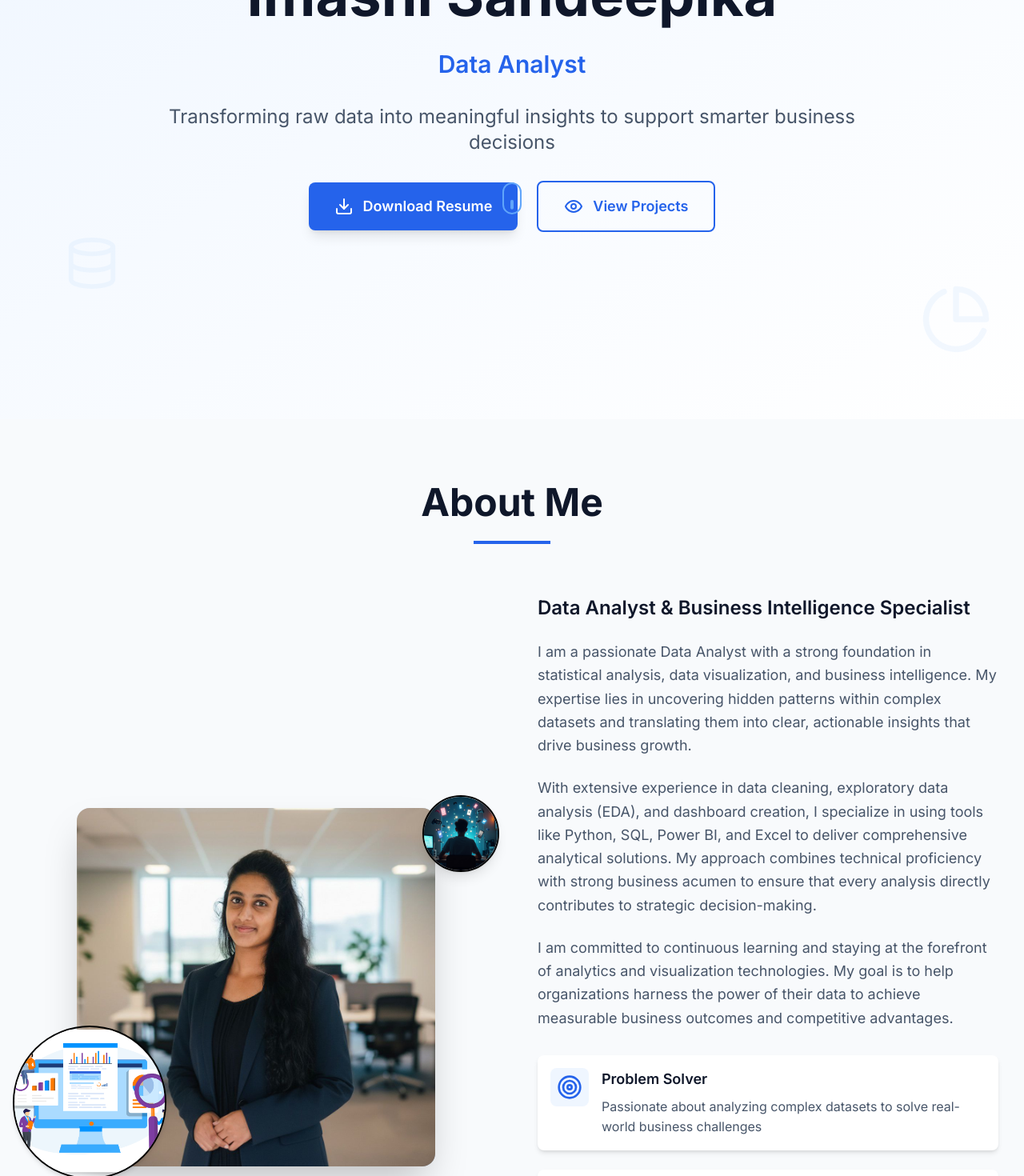
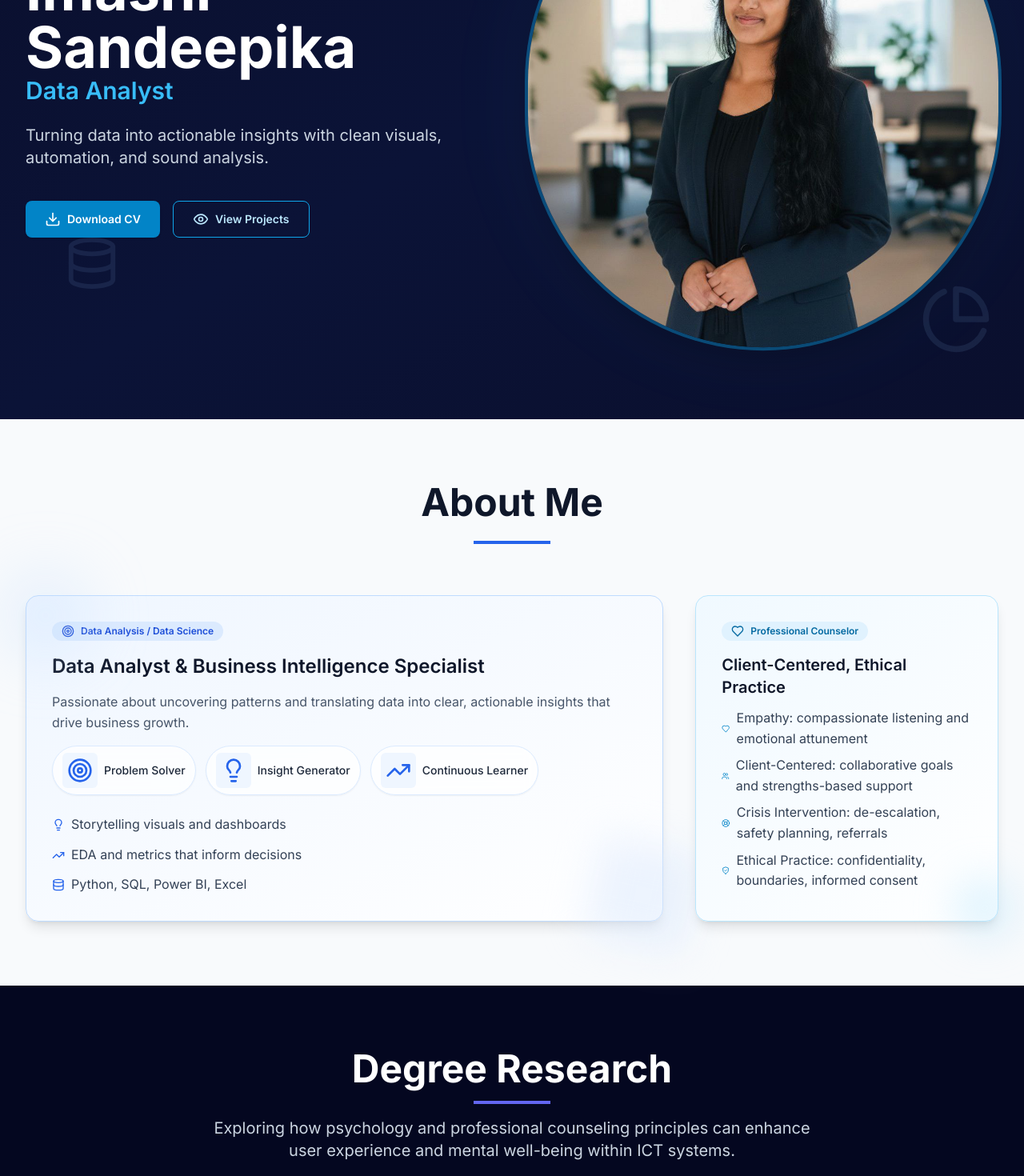
Before and after one commit to Imashi-Sandeepika/my-portfolio, a React (Vite) app: page / in a window 1280 px wide. Shown: the part 340-1810 px from the top of the page at 80% size. Built offline with nearby package versions, Linux system fonts and the light colour scheme.

Commit message:
edited home page

```diff
--- a/src/components/About.tsx
+++ b/src/components/About.tsx
@@ -1,8 +1,5 @@
 import { motion } from 'framer-motion'
-import { Target, Lightbulb, TrendingUp } from 'lucide-react'
-import profileImg from '../assets/MyOff.jpg'
-import itCircleImg from '../assets/6859c655d8f3f0001da2e33a.jpg'
-import mindCircleImg from '../assets/activity-monitoring.png'
+import { Target, Lightbulb, TrendingUp, Heart, ShieldCheck, LifeBuoy, Users, Database } from 'lucide-react'
 
 const About = () => {
   const highlights = [
@@ -39,100 +36,71 @@ const About = () => {
           <div className="w-24 h-1 bg-primary-600 mx-auto"></div>
         </motion.div>
 
-        <div className="grid lg:grid-cols-2 gap-16 items-center">
-          {/* Profile Image */}
-          <motion.div
-            initial={{ opacity: 0, x: -50 }}
-            whileInView={{ opacity: 1, x: 0 }}
-            transition={{ duration: 0.8 }}
-            viewport={{ once: true }}
-            className="relative"
-          >
-            <div className="w-full max-w-md mx-auto">
-              <div className="aspect-square bg-gradient-to-br from-primary-100 to-primary-200 rounded-2xl overflow-hidden shadow-2xl">
-                <img
-                  src={profileImg}
-                  alt="Profile"
-                  className="w-full h-full object-cover"
-                />
-              </div>
-              {/* Decorative elements with IT & Mind images */}
-              <div className="absolute -top-4 -right-4 w-24 h-24 rounded-full overflow-hidden shadow-lg border-2 border-black">
-                <img
-                  src={itCircleImg}
-                  alt="IT & Technology"
-                  className="w-full h-full object-cover"
-                />
-              </div>
-              <div className="absolute -bottom-4 -left-4 w-48 h-48 rounded-full overflow-hidden shadow-md border-2 border-black">
-                <img
-                  src={mindCircleImg}
-                  alt="Data & Mind"
-                  className="w-full h-full object-cover"
-                />
-              </div>
-            </div>
-          </motion.div>
-
+        <div className="w-full">
           {/* About Content */}
           <motion.div
             initial={{ opacity: 0, x: 50 }}
             whileInView={{ opacity: 1, x: 0 }}
             transition={{ duration: 0.8 }}
             viewport={{ once: true }}
-            className="space-y-8"
           >
-            <div className="space-y-6">
-              <h3 className="text-2xl font-semibold text-secondary-900">
-                Data Analyst & Business Intelligence Specialist
-              </h3>
+            <div className="grid md:grid-cols-3 gap-10">
+              {/* Data Analysis / Data Science (Primary) */}
+              <div className="md:col-span-2 relative p-8 rounded-2xl bg-gradient-to-br from-primary-50 to-white border border-primary-200 shadow-lg">
+                <div className="absolute -top-6 -left-6 w-24 h-24 bg-primary-200/40 rounded-full blur-2xl" />
+                <div className="absolute -bottom-8 -right-10 w-32 h-32 bg-primary-100/50 rotate-12 rounded-xl blur-xl" />
 
-              <p className="text-lg text-secondary-600 leading-relaxed">
-                I am a passionate Data Analyst with a strong foundation in statistical analysis,
-                data visualization, and business intelligence. My expertise lies in uncovering
-                hidden patterns within complex datasets and translating them into clear,
-                actionable insights that drive business growth.
+                <div className="inline-flex items-center gap-2 px-3 py-1 rounded-full bg-primary-100 text-primary-700 text-xs font-semibold mb-4">
+                  <Target className="w-4 h-4" />
+                  <span>Data Analysis / Data Science</span>
+                </div>
+
+                <h3 className="text-2xl font-semibold text-secondary-900 mb-4">Data Analyst & Business Intelligence Specialist</h3>
+                <p className="text-secondary-600 mb-4">
+                  Passionate about uncovering patterns and translating data into clear, actionable insights that drive business growth.
                 </p>
 
-              <p className="text-lg text-secondary-600 leading-relaxed">
-                With extensive experience in data cleaning, exploratory data analysis (EDA),
-                and dashboard creation, I specialize in using tools like Python, SQL, Power BI,
-                and Excel to deliver comprehensive analytical solutions. My approach combines
-                technical proficiency with strong business acumen to ensure that every analysis
-                directly contributes to strategic decision-making.
-              </p>
-
-              <p className="text-lg text-secondary-600 leading-relaxed">
-                I am committed to continuous learning and staying at the forefront of analytics
-                and visualization technologies. My goal is to help organizations harness the
-                power of their data to achieve measurable business outcomes and competitive advantages.
-              </p>
-            </div>
-
-            {/* Highlights */}
-            <div className="grid gap-6 mt-12">
+                {/* Intro highlights */}
+                <div className="flex flex-wrap gap-3 mb-6">
                   {highlights.map((highlight, index) => (
                     <motion.div
                       key={index}
-                  initial={{ opacity: 0, y: 20 }}
+                      initial={{ opacity: 0, y: 10 }}
                       whileInView={{ opacity: 1, y: 0 }}
-                  transition={{ duration: 0.6, delay: index * 0.2 }}
+                      transition={{ duration: 0.4, delay: index * 0.1 }}
                       viewport={{ once: true }}
-                  className="flex items-start gap-4 p-4 bg-white rounded-lg shadow-md hover:shadow-lg transition-shadow duration-300"
+                      className="inline-flex items-center gap-2 px-3 py-2 rounded-full bg-white/70 backdrop-blur border border-primary-100 shadow-sm"
                     >
-                  <div className="flex-shrink-0 p-2 bg-primary-50 rounded-lg">
-                    {highlight.icon}
-                  </div>
-                  <div>
-                    <h4 className="text-lg font-semibold text-secondary-900 mb-2">
-                      {highlight.title}
-                    </h4>
-                    <p className="text-secondary-600">
-                      {highlight.description}
-                    </p>
-                  </div>
+                      <span className="p-1.5 rounded-md bg-primary-50">{highlight.icon}</span>
+                      <span className="text-sm font-medium text-secondary-800">{highlight.title}</span>
                     </motion.div>
                   ))}
+                </div>
+
+                <div className="grid gap-3">
+                  <div className="flex items-center gap-2 text-secondary-700"><Lightbulb className="w-4 h-4 text-primary-600" /> Storytelling visuals and dashboards</div>
+                  <div className="flex items-center gap-2 text-secondary-700"><TrendingUp className="w-4 h-4 text-primary-600" /> EDA and metrics that inform decisions</div>
+                  <div className="flex items-center gap-2 text-secondary-700"><Database className="w-4 h-4 text-primary-600" /> Python, SQL, Power BI, Excel</div>
+                </div>
+              </div>
+
+              {/* Professional Counselor (Secondary) */}
+              <div className="relative p-8 rounded-2xl bg-gradient-to-br from-sky-50 to-white border border-sky-200 shadow-lg">
+                <div className="absolute -bottom-6 -right-6 w-20 h-20 bg-sky-200/40 rounded-full blur-xl" />
+
+                <div className="inline-flex items-center gap-2 px-3 py-1 rounded-full bg-sky-100 text-sky-700 text-xs font-semibold mb-4">
+                  <Heart className="w-4 h-4" />
+                  <span>Professional Counselor</span>
+                </div>
+
+                <h3 className="text-xl font-semibold text-secondary-900 mb-3">Client-Centered, Ethical Practice</h3>
+                <div className="space-y-2 text-secondary-700">
+                  <div className="flex items-center gap-2"><Heart className="w-4 h-4 text-sky-600" /> Empathy: compassionate listening and emotional attunement</div>
+                  <div className="flex items-center gap-2"><Users className="w-4 h-4 text-sky-600" /> Client-Centered: collaborative goals and strengths-based support</div>
+                  <div className="flex items-center gap-2"><LifeBuoy className="w-4 h-4 text-sky-600" /> Crisis Intervention: de-escalation, safety planning, referrals</div>
+                  <div className="flex items-center gap-2"><ShieldCheck className="w-4 h-4 text-sky-600" /> Ethical Practice: confidentiality, boundaries, informed consent</div>
+                </div>
+              </div>
             </div>
           </motion.div>
         </div>
--- a/src/components/Hero.tsx
+++ b/src/components/Hero.tsx
@@ -1,5 +1,6 @@
 import { motion } from 'framer-motion'
 import { Download, Eye, BarChart3, TrendingUp, Database, PieChart } from 'lucide-react'
+import profileImg from '../assets/MyOff.jpg'
 
 const Hero = () => {
   const handleDownloadResume = () => {
@@ -12,7 +13,7 @@ const Hero = () => {
   }
 
   return (
-    <section id="home" className="min-h-screen flex items-center justify-center bg-gradient-to-br from-primary-50 to-white relative overflow-hidden">
+    <section id="home" className="min-h-screen flex items-center bg-gradient-to-br from-[#0A0F2D] via-[#0B1337] to-[#0A0F2D] text-white relative overflow-hidden">
       {/* Background Analytics Elements */}
       <div className="absolute inset-0 overflow-hidden">
         <motion.div
@@ -49,83 +50,75 @@ const Hero = () => {
         </motion.div>
       </div>
 
-      <div className="max-w-7xl mx-auto px-4 sm:px-6 lg:px-8 text-center relative z-10">
-        <motion.div
-          initial={{ opacity: 0, y: 30 }}
-          animate={{ opacity: 1, y: 0 }}
-          transition={{ duration: 0.8 }}
-          className="space-y-8"
-        >
+      <div className="max-w-7xl mx-auto px-4 sm:px-6 lg:px-8 relative z-10">
+        <div className="grid md:grid-cols-2 gap-10 items-center">
+          <div>
             <motion.h1
               initial={{ opacity: 0, y: 30 }}
               animate={{ opacity: 1, y: 0 }}
-            transition={{ duration: 0.8, delay: 0.2 }}
-            className="text-5xl md:text-7xl font-bold text-secondary-900"
+              transition={{ duration: 0.8, delay: 0.1 }}
+              className="text-5xl md:text-7xl font-bold"
             >
               Imashi Sandeepika
             </motion.h1>
-
             <motion.div
-            initial={{ opacity: 0, y: 30 }}
+              initial={{ opacity: 0, y: 20 }}
               animate={{ opacity: 1, y: 0 }}
-            transition={{ duration: 0.8, delay: 0.4 }}
-            className="text-2xl md:text-3xl font-semibold text-primary-600 mb-6"
+              transition={{ duration: 0.7, delay: 0.3 }}
+              className="text-2xl md:text-3xl font-semibold text-sky-400 mb-6"
             >
               Data Analyst
             </motion.div>
-
             <motion.p
-            initial={{ opacity: 0, y: 30 }}
+              initial={{ opacity: 0, y: 20 }}
               animate={{ opacity: 1, y: 0 }}
-            transition={{ duration: 0.8, delay: 0.6 }}
-            className="text-xl md:text-2xl text-secondary-600 max-w-4xl mx-auto leading-relaxed"
+              transition={{ duration: 0.7, delay: 0.45 }}
+              className="text-lg md:text-xl text-slate-300 max-w-2xl leading-relaxed"
             >
-            Transforming raw data into meaningful insights to support smarter business decisions
+              Turning data into actionable insights with clean visuals, automation, and sound analysis.
             </motion.p>
-
             <motion.div
-            initial={{ opacity: 0, y: 30 }}
+              initial={{ opacity: 0, y: 20 }}
               animate={{ opacity: 1, y: 0 }}
-            transition={{ duration: 0.8, delay: 0.8 }}
-            className="flex flex-col sm:flex-row gap-6 justify-center items-center mt-12"
+              transition={{ duration: 0.7, delay: 0.6 }}
+              className="flex flex-col sm:flex-row gap-4 mt-10"
             >
               <button
                 onClick={handleDownloadResume}
-              className="flex items-center gap-3 bg-primary-600 hover:bg-primary-700 text-white px-8 py-4 rounded-lg font-semibold text-lg transition-all duration-300 transform hover:scale-105 shadow-lg hover:shadow-xl"
+                className="flex items-center gap-2 bg-sky-600 hover:bg-sky-500 text-white px-6 py-3 rounded-lg text-sm font-semibold transition-colors shadow"
               >
-              <Download size={24} />
-              Download Resume
+                <Download size={20} />
+                Download CV
               </button>
-
               <button
                 onClick={handleViewProjects}
-              className="flex items-center gap-3 border-2 border-primary-600 text-primary-600 hover:bg-primary-600 hover:text-white px-8 py-4 rounded-lg font-semibold text-lg transition-all duration-300 transform hover:scale-105"
+                className="flex items-center gap-2 border border-sky-500 text-sky-200 hover:bg-sky-500 hover:text-white px-6 py-3 rounded-lg text-sm font-semibold transition-colors"
               >
-              <Eye size={24} />
+                <Eye size={20} />
                 View Projects
               </button>
             </motion.div>
-
-          {/* Scroll Indicator */}
+          </div>
           <motion.div
-            initial={{ opacity: 0 }}
-            animate={{ opacity: 1 }}
-            transition={{ duration: 1, delay: 1.5 }}
-            className="absolute bottom-8 left-1/2 transform -translate-x-1/2"
+            initial={{ opacity: 0, x: 30 }}
+            animate={{ opacity: 1, x: 0 }}
+            transition={{ duration: 0.8, delay: 0.2 }}
+            className="flex justify-center md:justify-end"
           >
             <motion.div
-              animate={{ y: [0, 10, 0] }}
-              transition={{ duration: 2, repeat: Infinity }}
-              className="w-6 h-10 border-2 border-primary-400 rounded-full flex justify-center"
+              animate={{ y: [0, -8, 0] }}
+              transition={{ duration: 4, repeat: Infinity, repeatType: 'mirror' }}
+              className="relative"
             >
-              <motion.div
-                animate={{ y: [0, 12, 0] }}
-                transition={{ duration: 2, repeat: Infinity }}
-                className="w-1 h-3 bg-primary-400 rounded-full mt-2"
+              <img
+                src={profileImg}
+                alt="Profile"
+                className="w-85 h-85 md:w-85 md:h-85 rounded-full object-cover ring-4 ring-sky-500/40 shadow-2xl"
               />
+              <div className="absolute inset-0 rounded-full ring-8 ring-sky-400/20 blur-2xl" />
             </motion.div>
           </motion.div>
-        </motion.div>
+        </div>
       </div>
     </section>
   )
```
Lines whose indentation alone changed are shown as unchanged.
